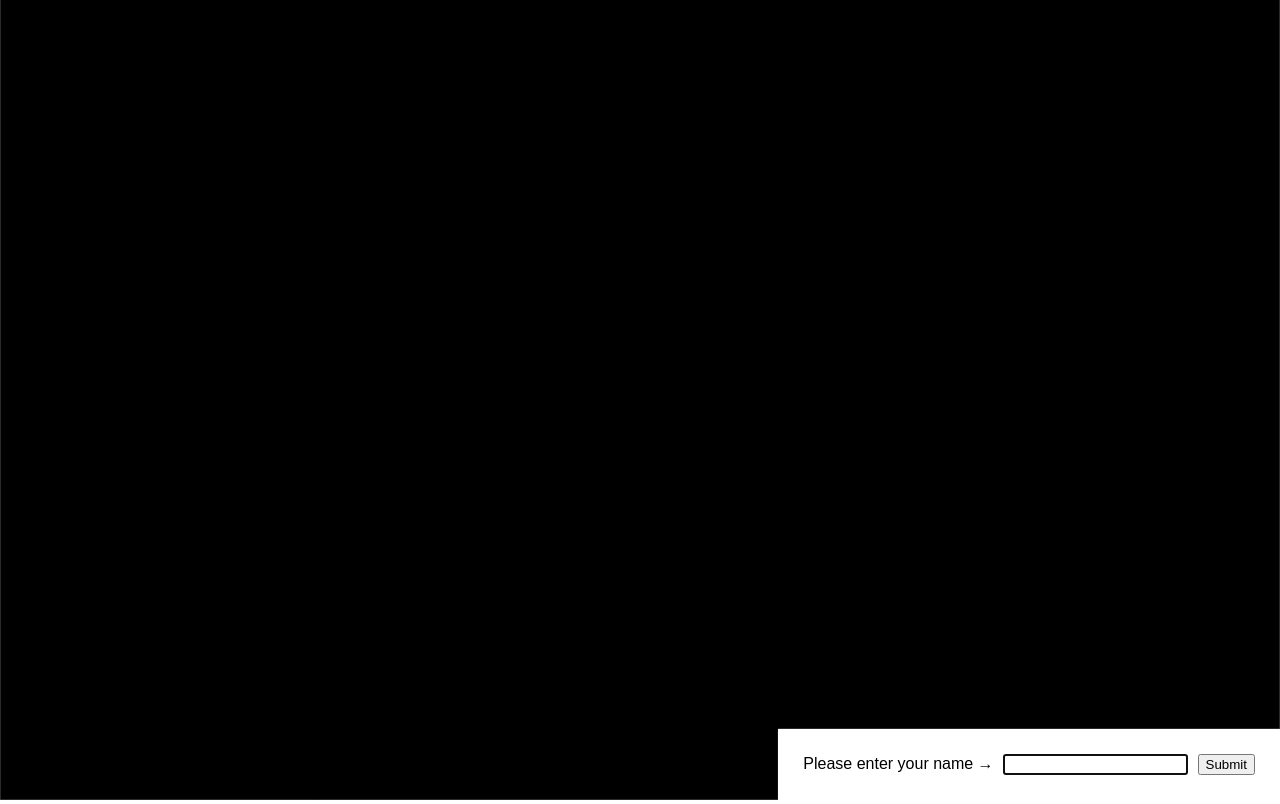
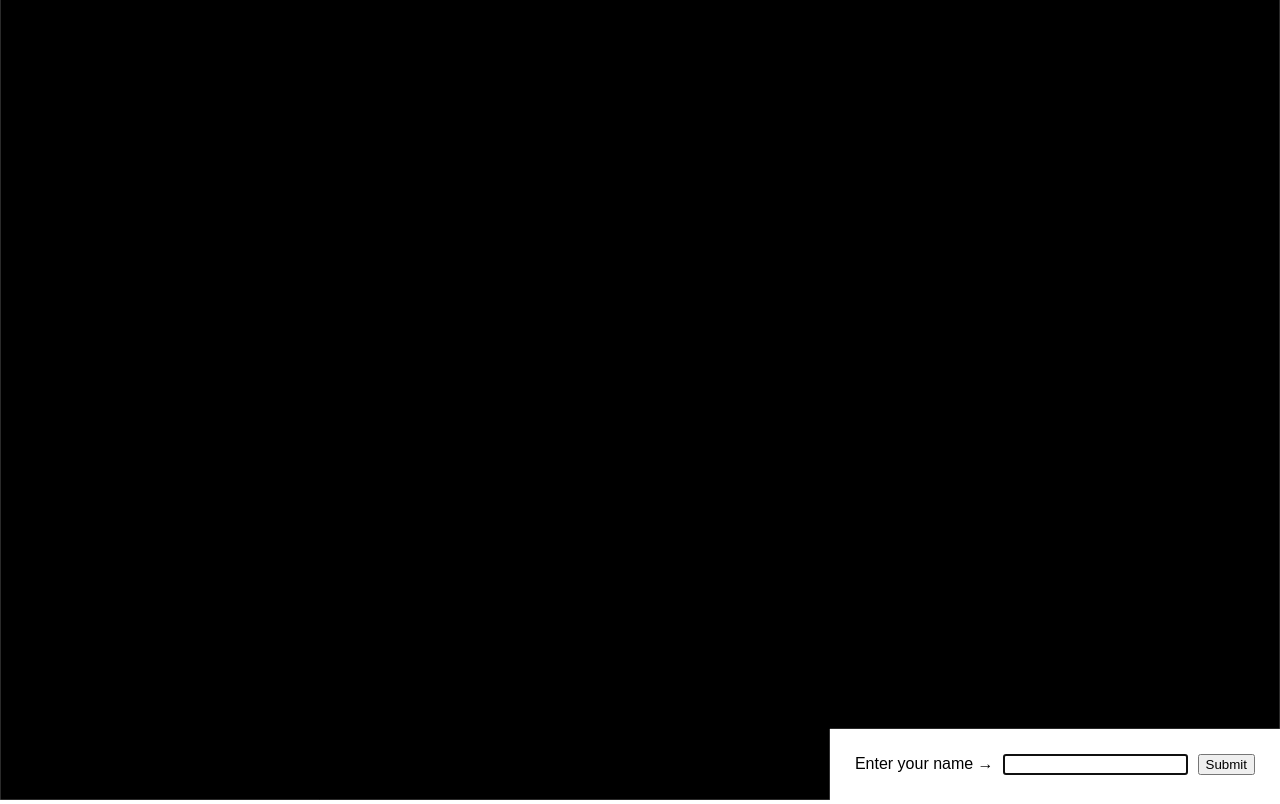
Before and after one commit to behalfstudio/falling-names, a plain HTML site: page index.html in a window 1280 px wide. Drawn offline with nearby package versions, Linux system fonts and the light colour scheme.

Commit message:
Update index.html

```diff
--- a/index.html
+++ b/index.html
@@ -20,7 +20,7 @@
   <body>
     <canvas id="falling"></canvas>
     <div id="name_input">
-      Please enter your name →
+      Enter your name →
       <input type="text" id="name" autofocus="" />
       <input type="submit" value="Submit" onclick="addName()" />
     </div>
```
